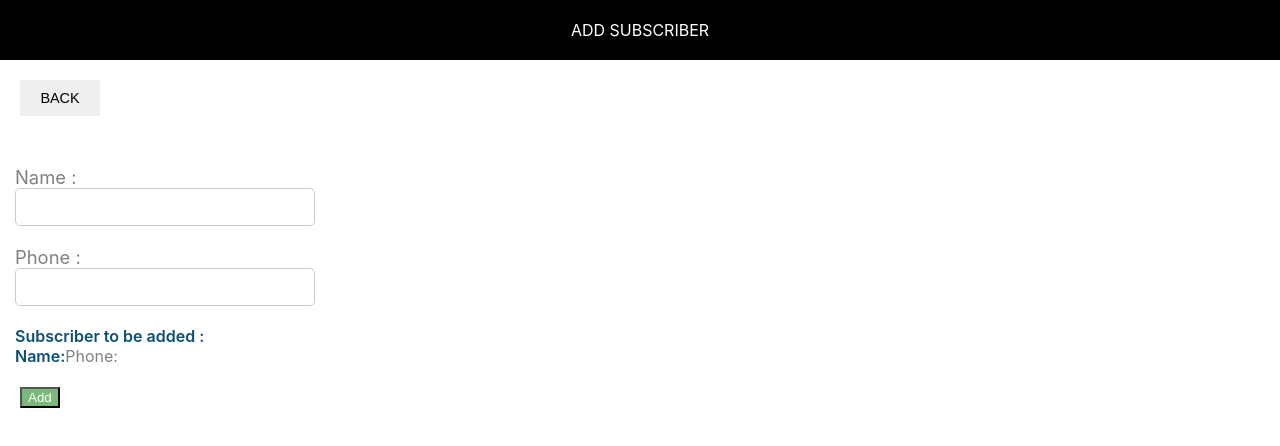
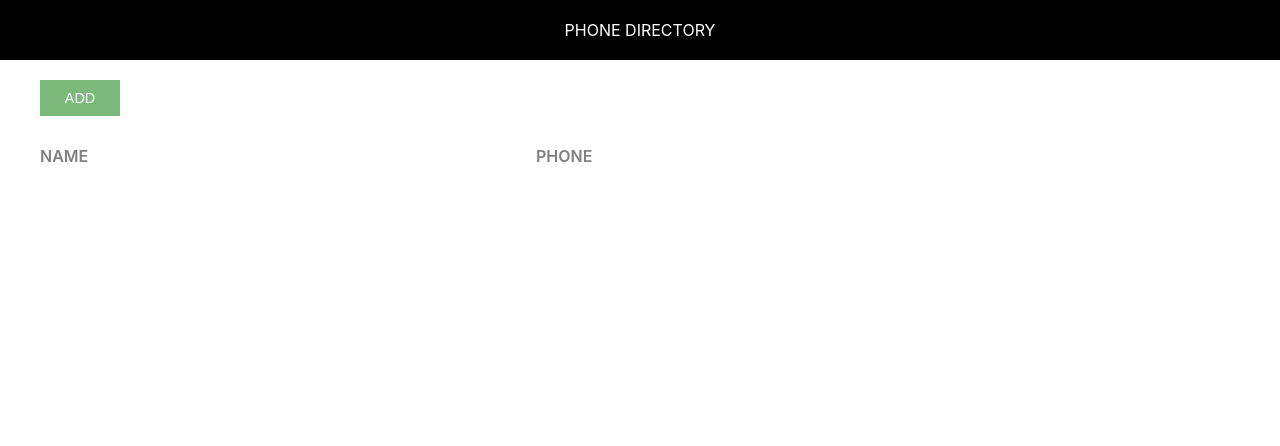
Before and after one commit to samyukthaalakanti/phone-directory, a React (Create React App) app: page / in a window 1280 px wide. Shown: the top 446 px of the page. Built offline with nearby package versions, Linux system fonts and the light colour scheme.

Commit message:
Added state in add subscriber and add components

```diff
--- a/src/AddSubscriber.js
+++ b/src/AddSubscriber.js
@@ -4,19 +4,20 @@
 
 class AddSubscriber extends Component {
 
-    // constructor(){
-    //     super();
-    //     this.state={
-    //         id:0,
-    //         name:'',
-    //         phone:''
-    //     }
-    // }
-    // inputChangeHandler =(e) =>{
-    //     const state=this.state;
-    //     state[e.target.name]=e.target.value;
-    //     this.setState(state);
-    //     console.log(this.state);
+    constructor(){
+        super();
+        this.state={
+            id:0,
+            name:'',
+            phone:''
+        }
+    }
+    inputChangeHandler =(e) =>{
+        const state=this.state;
+        state[e.target.name]=e.target.value;
+        this.setState(state);
+        console.log(this.state);
+    }
 
     render(){
         return(
@@ -28,13 +29,13 @@
                   </div>
                  <form className="subscriber-form">
                  <label htmlFor="name" className='label-control'>Name : </label><br/>
-                        <input id="name" type="text" className='input-control' name="name" ></input><br/><br/>
+                        <input id="name" type="text" className='input-control' name="name" onChange={this.inputChangeHandler} ></input><br/><br/>
                         <label htmlFor="phone" className='label-control'>Phone : </label><br/>
-                        <input id="phone" type="text" className='input-control' name="phone" ></input><br/><br/>
+                        <input id="phone" type="text" className='input-control' name="phone" onChangeHandler={this.inputChangeHandler} ></input><br/><br/>
                         <div className='subscriber-info-container'>
                         <span className='subscriber-to-add-heading'>Subscriber to be added : </span><br/>
-                        <span className='subscriber-to-add-heading'>Name:</span>
-                        <span className='subscriber-info'>Phone:</span>
+                        <span className='subscriber-info'>Name:{this.state.name}</span><br/>
+                        <span className='subscriber-info'>Phone:{this.state.phone}</span>
         </div>
         <button className='custm-btn add-btn'>Add</button>
             </form>
--- a/src/App.js
+++ b/src/App.js
@@ -5,28 +5,28 @@
 
 
    class App extends Component {
-    //  constructor(){
-    //    super();
-    //    this.state={
-    //    subscribersListToShow:[]
-    //  }
-    // }
-    render(){
-     let subscribers=[
-       {id:1,
-        name:'samyuktha',
-        phone:'9199442131'
-       },
-{id:2,
-  name:'sahithi',
-  phone:'9912176590'
-},
-{
-  id:3,
-  name:'karthik',
-  phone:'8341081998'
-}
-     ]
+     constructor(){
+       super();
+       this.state={
+       subscribersListToShow:[]
+     }
+     }
+     render(){
+//      let subscribers=[
+//        {id:1,
+//         name:'samyuktha',
+//         phone:'9199442131'
+//        },
+// {id:2,
+//   name:'sahithi',
+//   phone:'9912176590'
+// },
+// {
+//   id:3,
+//   name:'karthik',
+//   phone:'8341081998'
+// }
+//      ]
 
 
      return(
@@ -40,7 +40,7 @@
           </div>
     </div>
         {
-          subscribers.map(sub =>{
+          this.state.subscribersListToShow.map(sub =>{
             return <div key={sub.id} className="grid-container">
               <span className='grid-item'>{sub.name}</span>
               <span className='grid-item'>{sub.phone}</span>
--- a/src/Header.js
+++ b/src/Header.js
@@ -1,7 +1,7 @@
 import React, { Component } from 'react';
-// const Header=function(props){
-//     return(
-//         <div style={{textAlign:'center',textTransform:'uppercase',backgroundColor:'black',color:'white',padding:20}}>
+ //const Header=function(props){
+   // return(
+//        <div style={{textAlign:'center',textTransform:'uppercase',backgroundColor:'black',color:'white',padding:20}}>
 //         {props.heading}
 //         </div>
 //     )
--- a/src/index.js
+++ b/src/index.js
@@ -1,15 +1,15 @@
 import React from 'react';
 import ReactDOM from 'react-dom';
 import './index.css';
-//import App from './App';
+import App from './App';
 import reportWebVitals from './reportWebVitals';
-import AddSubscriber from './AddSubscriber';
+//import AddSubscriber from './AddSubscriber';
 import './common/common.css';
 
 
 ReactDOM.render(
 
-    <AddSubscriber/> , document.getElementById('root')
+    <App/> , document.getElementById('root')
 );
 
 // If you want to start measuring performance in your app, pass a function
```
